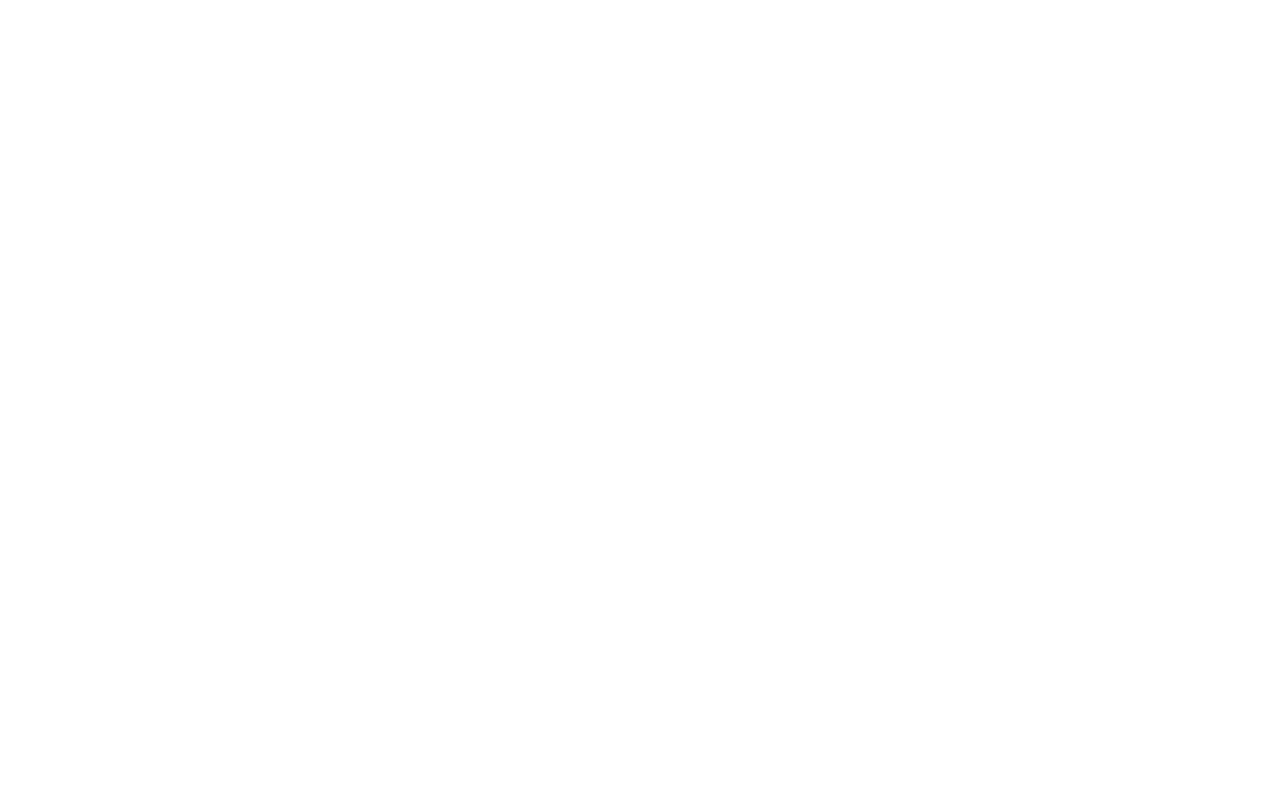
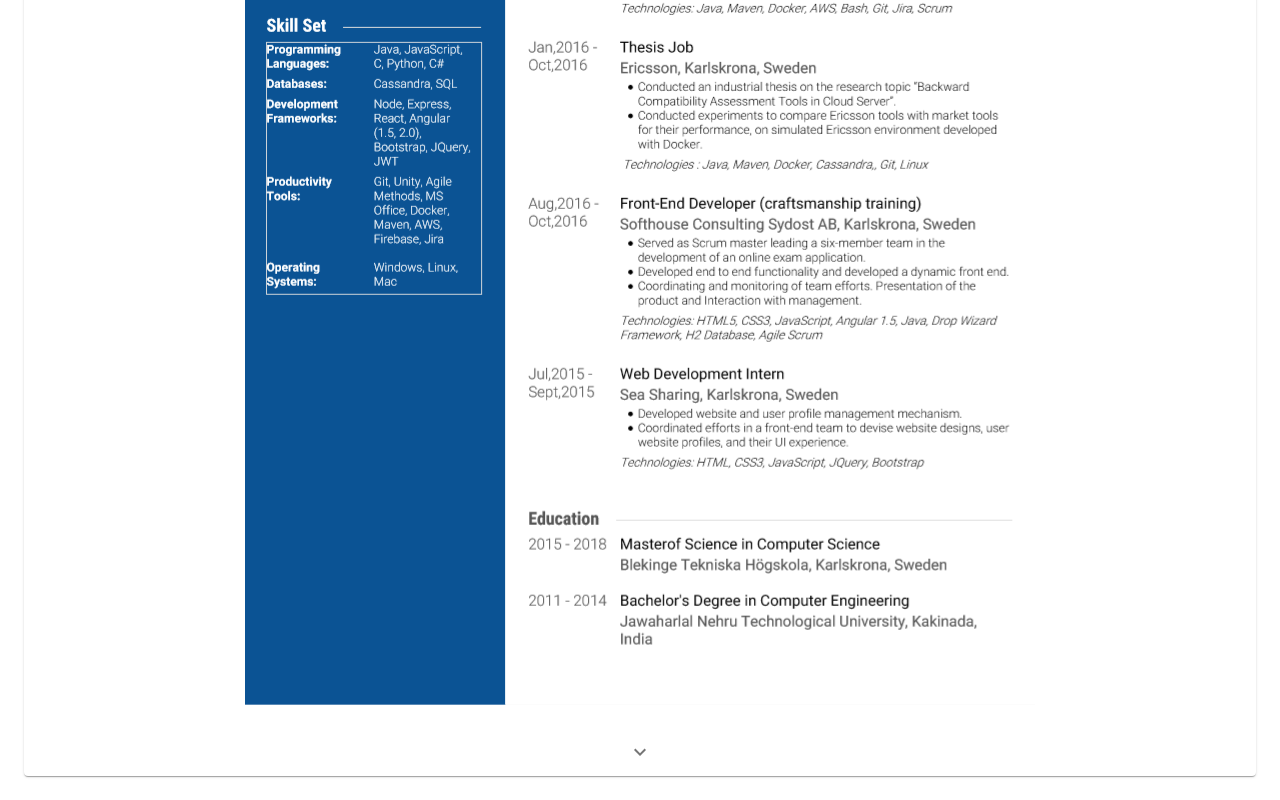
Before and after one commit to siva234/todo_app, a React (Create React App) app: page / in a window 1280 px wide. Shown: the part 530-1330 px from the top of the page. Before the commit the page ends 800 px from the top, so only its background shows below. Built offline with nearby package versions, Linux system fonts and the light colour scheme.

Commit message:
Aboutme added

```diff
--- a/src/App.js
+++ b/src/App.js
@@ -5,6 +5,7 @@
 import PropTypes from 'prop-types';
 import { useTheme } from '@material-ui/core/styles';
 import TodoMain from './pages/TodoMain/TodoMain';
+import Aboutme from './pages/AboutMe/Aboutme';
 
 function TabPanel(props) {
   const { children, value, index, ...other } = props;
@@ -65,7 +66,7 @@
         </Tabs>
       </AppBar>
         <TabPanel value={value} index={0} dir={theme.direction}>
-          About Me
+          <Aboutme />
         </TabPanel>
         <TabPanel value={value} index={1} dir={theme.direction}>
           <TodoMain />
--- /dev/null
+++ b/src/components/CVcard/CVcard.js
@@ -0,0 +1,62 @@
+import React from "react";
+import styles from "./CVcard.module.css";
+import { makeStyles } from "@material-ui/core/styles";
+import clsx from "clsx";
+import Card from "@material-ui/core/Card";
+import CardMedia from "@material-ui/core/CardMedia";
+import Collapse from "@material-ui/core/Collapse";
+import IconButton from "@material-ui/core/IconButton";
+import CardContent from '@material-ui/core/CardContent';
+import ExpandMoreIcon from "@material-ui/icons/ExpandMore";
+import CV1 from '../../Images/CV1.jpg';
+import CV2 from '../../Images/CV2.jpg';
+
+const useStyles = makeStyles((theme) => ({
+  root: {
+    maxWidth: "50",
+  },
+  expand: {
+    transform: "rotate(0deg)",
+    marginLeft: "auto",
+    transition: theme.transitions.create("transform", {
+      duration: theme.transitions.duration.shortest,
+    }),
+  },
+  expandOpen: {
+    transform: "rotate(180deg)",
+  },
+}));
+
+function CVcard(props) {
+  const classes = useStyles();
+  const [expanded, setExpanded] = React.useState(false);
+
+  const handleExpandClick = () => {
+    setExpanded(!expanded);
+  };
+
+  return (
+    <Card className={classes.root}>
+      <CardContent>
+          <img src={CV1} />
+      </CardContent>
+      <IconButton
+          className={clsx(classes.expand, {
+            [classes.expandOpen]: expanded,
+          })}
+          onClick={handleExpandClick}
+          aria-expanded={expanded}
+          aria-label="show more"
+        >
+          <ExpandMoreIcon />
+        </IconButton>
+      <Collapse in={expanded} timeout="auto" unmountOnExit>
+       <CardContent>
+          <img src={CV2} />
+      </CardContent>
+      </Collapse>
+    </Card>
+  );
+}
+
+export default CVcard;
--- a/src/components/Todo.js
+++ b/src/components/Todo/Todo.js
@@ -1,7 +1,7 @@
 import React, { useState } from 'react'
 import styles from './Todo.module.css';
 
-import db from '../firebase';
+import db from '../../firebase';
 import firebase from "firebase";
 import { Delete, Edit } from '@material-ui/icons';
 import { Button, List, ListItem, ListItemAvatar, ListItemText, Modal } from '@material-ui/core';
--- /dev/null
+++ b/src/pages/AboutMe/Aboutme.js
@@ -0,0 +1,17 @@
+import React from 'react';
+import styles from './Aboutme.module.css';
+
+import CVcard from '../../components/CVcard/CVcard';
+
+function Aboutme() {
+
+
+  return (
+    <div className={styles.todoMain}>
+        About Me
+        <CVcard />
+    </div>
+  );
+}
+
+export default Aboutme;
--- a/src/pages/TodoMain/TodoMain.js
+++ b/src/pages/TodoMain/TodoMain.js
@@ -2,7 +2,7 @@
 import styles from './TodoMain.module.css';
 
 import { Button, FormControl, Input, InputLabel } from '@material-ui/core';
-import Todo from '../../components/Todo';
+import Todo from '../../components/Todo/Todo';
 import db from '../../firebase';
 import firebase from "firebase";
 
```
Also changed, not shown: src/Images/CV1.jpg (added), src/Images/CV2.jpg (added), src/components/CVcard/CVcard.module.css (added), src/components/Todo/Todo.module.css (renamed from src/components/Todo.module.css), src/pages/AboutMe/Aboutme.module.css (added).
